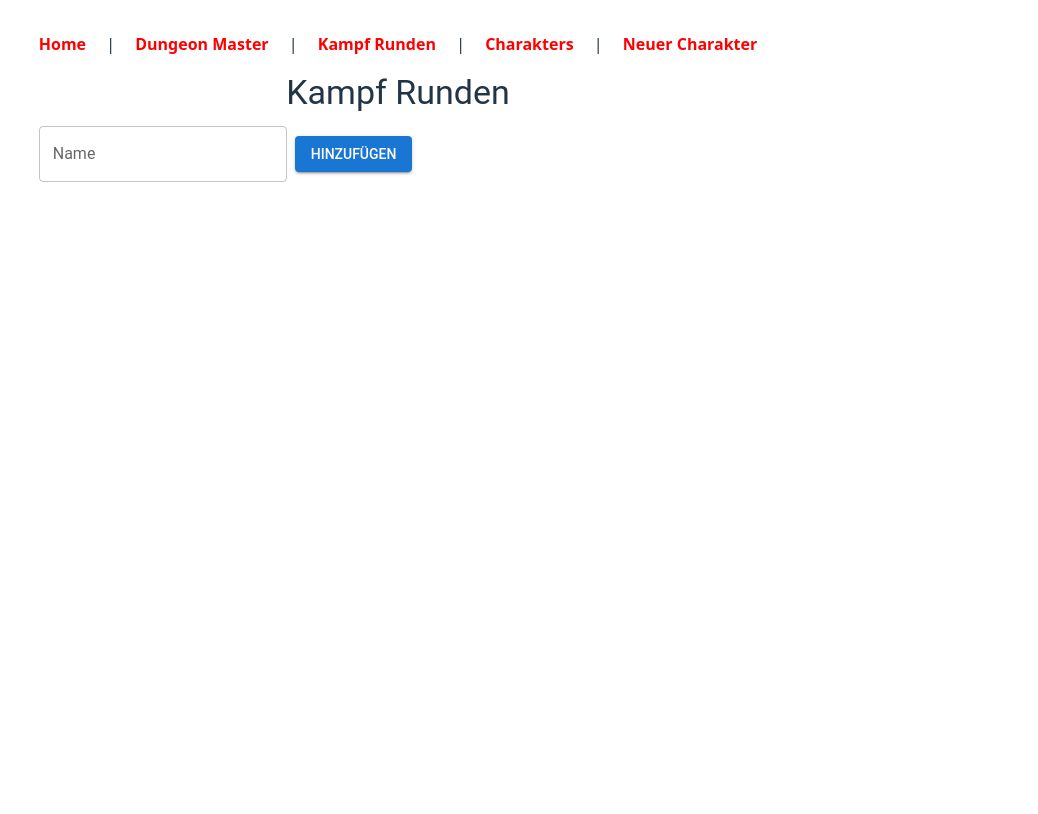
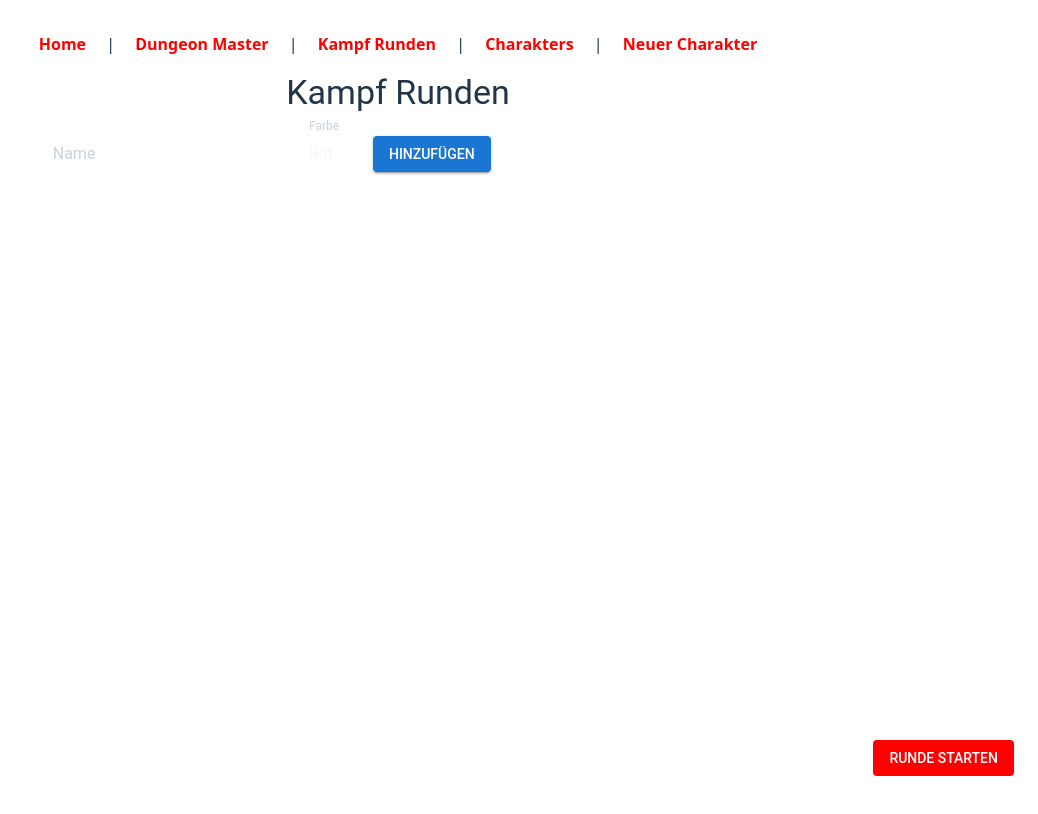
Before and after one commit to Redbeard1000/Critical_Chaos, a React (Vite) app in the folder frontend/: page /BattleMap in a window 1280 px wide. Shown: the top 814 px of the page, without its empty margins (242-1280 px from the left). Built offline with nearby package versions, Linux system fonts and the light colour scheme.

Commit message:
Kampfrunden und visuelle Darstellung wer dran ist.

```diff
--- a/frontend/src/DarkTheme.ts
+++ b/frontend/src/DarkTheme.ts
@@ -2,6 +2,7 @@ import { createTheme } from "@mui/material/styles";
 
 const theme = createTheme({
   palette: {
+    mode: "dark",
     primary: {
       main: "#1976d2",
     },
@@ -10,6 +11,10 @@ const theme = createTheme({
     },
     background: {
       default: "#252829",
+    },
+    text: {
+      primary: "#f5f7fa",
+      secondary: "#c9d1d9",
     },
   },
   typography: {
--- a/frontend/src/icons/customIcons.tsx
+++ b/frontend/src/icons/customIcons.tsx
@@ -7,3 +7,11 @@ export function DiceIcon(props: SvgIconProps) {
     </SvgIcon>
   );
 }
+
+export function SkeletonIcon(props: SvgIconProps) {
+  return (
+    <SvgIcon {...props} viewBox="0 0 50% 50%">
+      <image href="/skeleton.svg" width="100%" height="100%" />
+    </SvgIcon>
+  );
+}
--- a/frontend/src/pages/BattleMap.tsx
+++ b/frontend/src/pages/BattleMap.tsx
@@ -1,4 +1,4 @@
-import { useState } from "react";
+import { useState, useEffect } from "react";
 import {
   Box,
   Button,
@@ -7,23 +7,64 @@ import {
   Stack,
   TextField,
   Typography,
+  MenuItem,
 } from "@mui/material";
 import "../styles/BattleMap.css";
 
+import { SkeletonIcon } from "../icons/customIcons";
+
+type BattleEntry = {
+  name: string;
+  color: "red" | "green" | "blue";
+  alive: boolean;
+};
+
+const STORAGE_KEY = "battle_entries";
+
 export const BattleMap = () => {
   const [name, setName] = useState("");
-  const [names, setNames] = useState<string[]>([]);
+  const [color, setColor] = useState<"red" | "green" | "blue">("red");
+  const [entries, setEntries] = useState<BattleEntry[]>(() => {
+    const stored = localStorage.getItem(STORAGE_KEY);
+    return stored ? JSON.parse(stored) : [];
+  });
+
+  useEffect(() => {
+    localStorage.setItem(STORAGE_KEY, JSON.stringify(entries));
+  }, [entries]);
+
+  const [glowIndex, setGlowIndex] = useState(-1);
 
   const handleAddName = () => {
     const trimmed = name.trim();
     if (!trimmed) return;
 
-    setNames((prev) => [...prev, trimmed]);
+    setEntries((prev) => [...prev, { name: trimmed, color, alive: true }]);
     setName("");
   };
 
+  const handleGlow = () => {
+    const aliveEntries = entries
+      .map((_, i) => i)
+      .filter((i) => entries[i].alive);
+
+    if (aliveEntries.length === 0) return;
+
+    const currentAliveIndex = aliveEntries.indexOf(glowIndex);
+    const nextAliveIndex = (currentAliveIndex + 1) % aliveEntries.length;
+    setGlowIndex(aliveEntries[nextAliveIndex]);
+  };
+
+  const toggleAlive = (index: number) => {
+    setEntries((prev) =>
+      prev.map((entry, i) =>
+        i === index ? { ...entry, alive: !entry.alive } : entry,
+      ),
+    );
+  };
+
   return (
-    <Box sx={{ p: 2 }}>
+    <Box className="battle-box">
       <Typography variant="h4" gutterBottom>
         Kampf Runden
       </Typography>
@@ -36,19 +77,56 @@ export const BattleMap = () => {
             if (e.key === "Enter") handleAddName();
           }}
         />
+        <TextField
+          select
+          label="Farbe"
+          value={color}
+          onChange={(e) => setColor(e.target.value as "red" | "green" | "blue")}
+        >
+          <MenuItem value="red">Rot</MenuItem>
+          <MenuItem value="green">Grün</MenuItem>
+          <MenuItem value="blue">Blau</MenuItem>
+        </TextField>
         <Button variant="contained" onClick={handleAddName}>
           Hinzufügen
         </Button>
       </Stack>
       <Stack spacing={1.5}>
-        {names.map((entry, i) => (
-          <Card className="battle-card" key={i}>
-            <CardContent>
-              <Typography variant="body2">{entry}</Typography>
+        {entries.map((entry, i) => (
+          <Card
+            key={`${entry.name}-${i}`}
+            className={`battle-card ${i === glowIndex ? "glow-active" : ""} ${
+              entry.alive ? `battle-card-${entry.color}` : "battle-card-dead"
+            }`}
+          >
+            <CardContent className="battle-card-content">
+              <Typography
+                variant="body2"
+                className={
+                  entry.alive ? "battle-card-name" : "battle-card-name is-dead"
+                }
+              >
+                {entry.name}
+              </Typography>
+              <Button
+                className="battle-button-dead"
+                variant="outlined"
+                onClick={() => toggleAlive(i)}
+              >
+                <SkeletonIcon sx={{ fontSize: 40 }} />
+              </Button>
             </CardContent>
           </Card>
         ))}
       </Stack>
+      <Button
+        variant="contained"
+        onClick={handleGlow}
+        disabled={entries.length === 0}
+        className="Battle-Button"
+      >
+        Runde starten
+      </Button>
     </Box>
   );
 };
--- a/frontend/src/styles/BattleMap.css
+++ b/frontend/src/styles/BattleMap.css
@@ -1,14 +1,81 @@
-.MuiCard-root.battle-card {
-  background-color: red !important;
-  border: 1px solid #d0d0d0;
-  border-radius: 12px;
-  box-shadow: 0 2px 10px rgba(0, 0, 0, 0.08);
+.battle-box {
+  padding: 16px;
 }
 
-.battle-card:hover {
-  background: black;
+.MuiCard-root.battle-card {
+  border: 1px solid #d0d0d0;
+  border-radius: 0px;
+  transition: box-shadow 0.3s ease;
+}
+
+.MuiCard-root.battle-card.battle-card-red {
+  background-color: red;
+}
+
+.MuiCard-root.battle-card.battle-card-green {
+  background-color: green;
+}
+
+.MuiCard-root.battle-card.battle-card-blue {
+  background-color: blue;
+}
+
+.MuiCard-root.battle-card.battle-card-dead {
+  background-color: black;
+  color: white;
+}
+
+.MuiCard-root.battle-card.glow-active {
+  box-shadow:
+    0 0 20px rgba(255, 251, 0, 1),
+    0 0 40px rgba(246, 255, 0, 0.9),
+    0 0 60px rgba(255, 255, 0, 0.7),
+    0 0 100px rgba(255, 200, 0, 0.5),
+    inset 0 0 20px rgba(255, 251, 0, 0.5);
+  transform: scale(1.02);
 }
 
 .battle-card .MuiCardContent-root {
   padding: 12px 16px;
 }
+
+.battle-card .MuiCardContent-root.battle-card-content {
+  display: grid;
+  grid-template-columns: minmax(0, 1fr) auto minmax(0, 1fr);
+  align-items: center;
+  column-gap: 8px;
+  min-height: 52px;
+  padding: 12px 16px;
+}
+
+.battle-card-name {
+  font-size: 25px !important;
+  grid-column: 2;
+  justify-self: center;
+  margin: 0;
+  text-align: center;
+}
+
+.battle-card .MuiCardContent-root.battle-card-content > .MuiButton-root {
+  grid-column: 3;
+  justify-self: end;
+}
+
+.battle-card-name.is-dead {
+  text-decoration: line-through;
+}
+
+.Battle-Button {
+  background-color: red !important;
+  color: white !important;
+  position: fixed !important;
+  right: 24px !important;
+  bottom: 24px !important;
+  z-index: 10;
+}
+
+.battle-button-dead {
+  background-color: black !important;
+  color: white !important;
+  font-size: 20px !important;
+}
```
Also changed, not shown: frontend/public/skeleton.svg (added).
